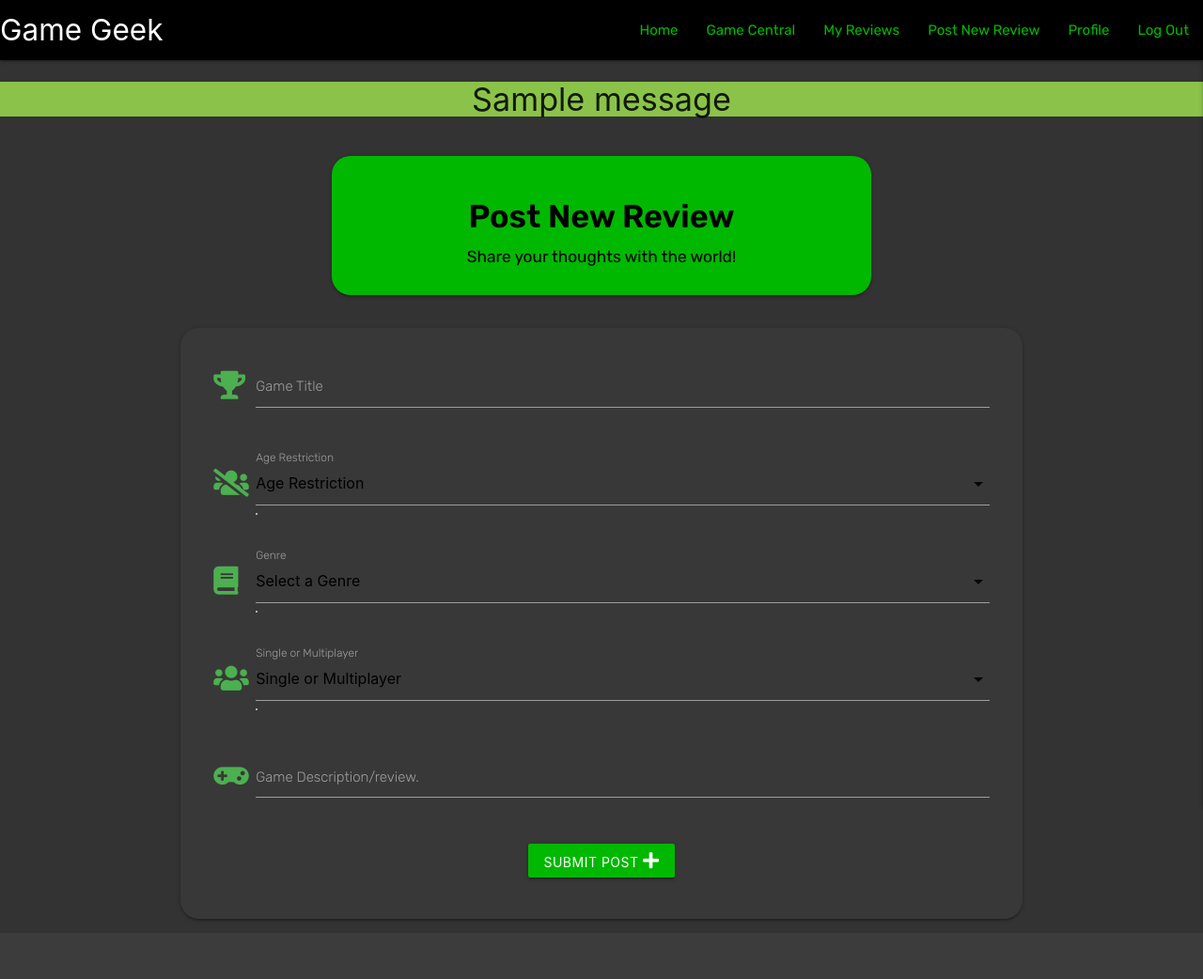
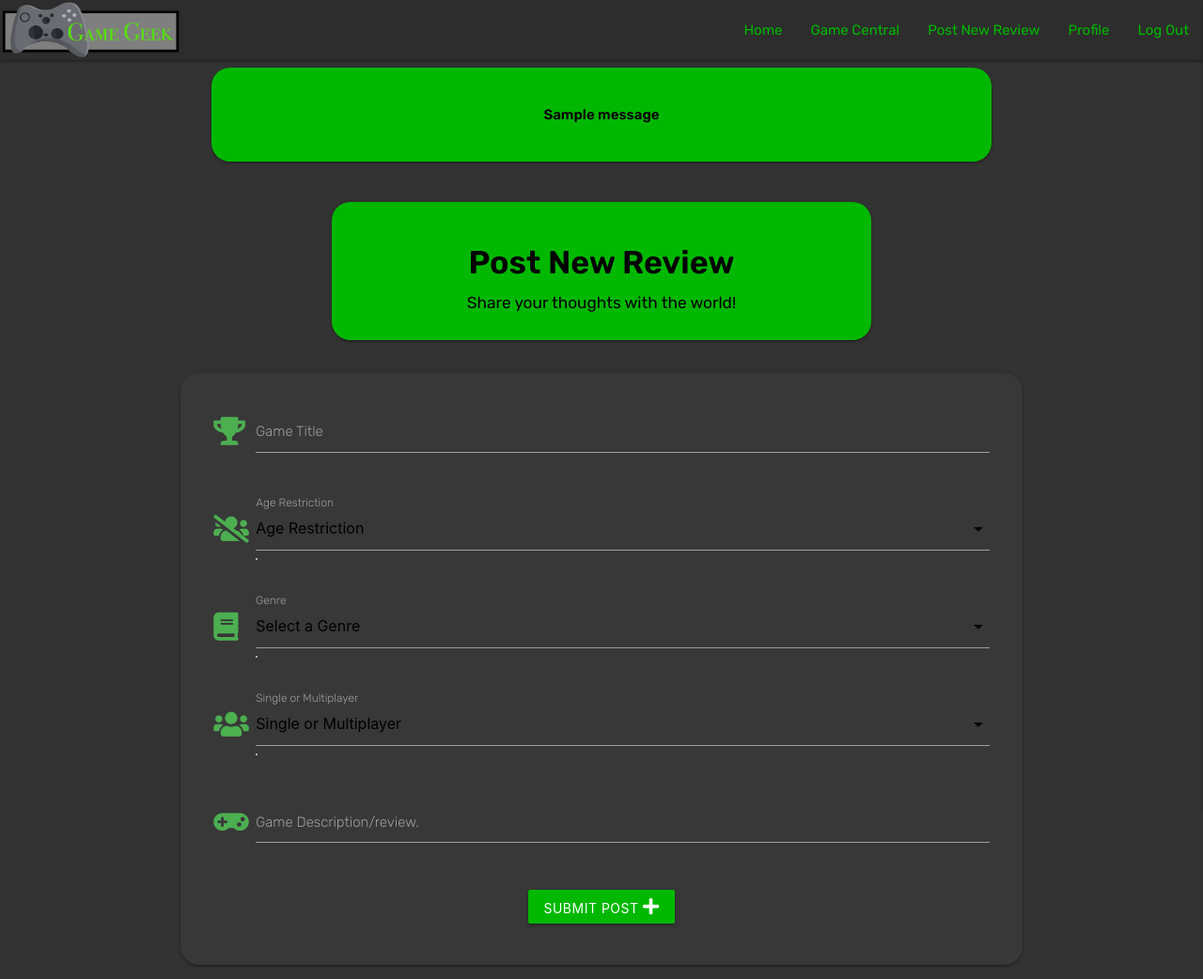
Before and after one commit to mchocianowski/Milestone-Project-3-GameGeek, a Flask app: page /add_review in a window 1280 px wide. Shown: the whole page at 94% size. Before the commit the page ends 981 px from the top, so only its background shows below. Run offline with Flask 2, Linux system fonts and the light colour scheme; the visitor is signed in with stand-in values (Sample User, id 1); one stand-in notice (Sample message) is shown; a database or web service that is not in the repository returns one stand-in record (values such as "Sample title"); some libraries are stand-ins or nearby versions.

Commit message:
style navbar and flash messages.

```diff
--- a/templates/base.html
+++ b/templates/base.html
@@ -16,18 +16,18 @@
 <body>
     <header>
         <!-- top navbar -->
-        <nav class="nav-extended text-shadow black">
+        <nav class="nav-extended navbar-styling">
             <div class="nav-wrapper">
-                <a href="{{ url_for('get_games') }}" class="brand-logo">Game Geek</a>
+                <a href="{{ url_for('get_games') }}" class="brand-logo"> <img src="static/images/GameGeek_logo.png"
+                        alt="website-logo" class="img-fluid logo" /></a>
                 <a href="#" data-target="mobile-demo" class="sidenav-trigger right"><i class="fas fa-bars"></i></a>
                 <ul class="right hide-on-med-and-down">
-                    <li><a href="{{ url_for('get_games') }}">Home</a></li>
+                    <li><a href="{{ url_for('home') }}">Home</a></li>
                     <li><a href="{{ url_for('get_games') }}">Game Central</a></li>
                     {% if session.user %}
-                    <li><a href="{{ url_for('my_posts') }}">My Reviews</a></li>
                     <li><a href="{{ url_for('add_review') }}">Post New Review</a></li>
                     <li><a href="{{ url_for('profiles', username=session['user']) }}">Profile</a></li>
-                     {% if session.user|lower == "Admin101"|lower %}
+                    {% if session.user|lower == "Admin"|lower %}
                     <li><a href="{{ url_for('all_user_reviews') }}">Manage User Posts</a></li>
                     {% endif %}
                     <li><a href="{{ url_for('logout') }}">Log Out</a></li>
@@ -40,15 +40,14 @@
         </nav>
 
         <!-- mobile sidenav -->
-        <ul class="sidenav" id="mobile-demo">
+        <ul class="sidenav navbar-styling" id="mobile-demo">
             <li>
-                <h4 class="center-align text-shadow">Game Geek</h4>
+                <h4 class="center-align mobile-navbar-text">Game Geek</h4>
             </li>
             <li><a href="{{ url_for('get_games') }}">Home</a></li>
             <li><a href="{{ url_for('get_games') }}">Game Central</a></li>
             {% if session.user %}
-                    <li><a href="{{ url_for('my_posts') }}">My Reviews</a></li>
-                    <li><a href="{{ url_for('add_review') }}">Post New Review</a</li>
+            <li><a href="{{ url_for('add_review') }}">Post New Review</a< /li>
             <li><a href="{{ url_for('profiles', username=session['user']) }}">Profile</a></li>
             <li><a href="{{ url_for('logout') }}">Log Out</a></li>
             {% else %}
@@ -62,8 +61,12 @@
         {% with messages = get_flashed_messages() %}
         {% if messages %}
         {% for message in messages %}
-        <div class="row flashes">
-            <h4 class="light-green center-align">{{ message }}</h4>
+        <div class="row">
+            <div class="col s12 m8 offset-m2">
+                <div class="card-panel flash-card">
+                    <p> {{ message }} </p>
+                </div>
+            </div>
         </div>
         {% endfor %}
         {% endif %}
```
Lines whose indentation alone changed are shown as unchanged.
